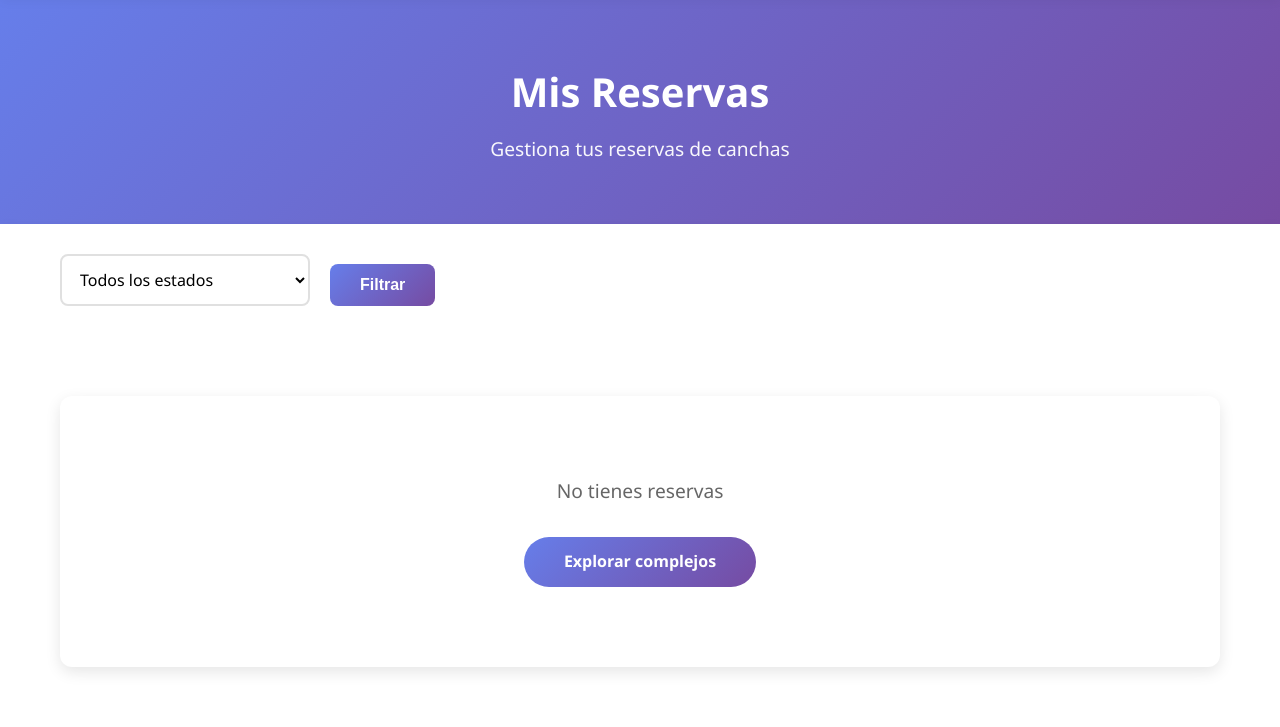
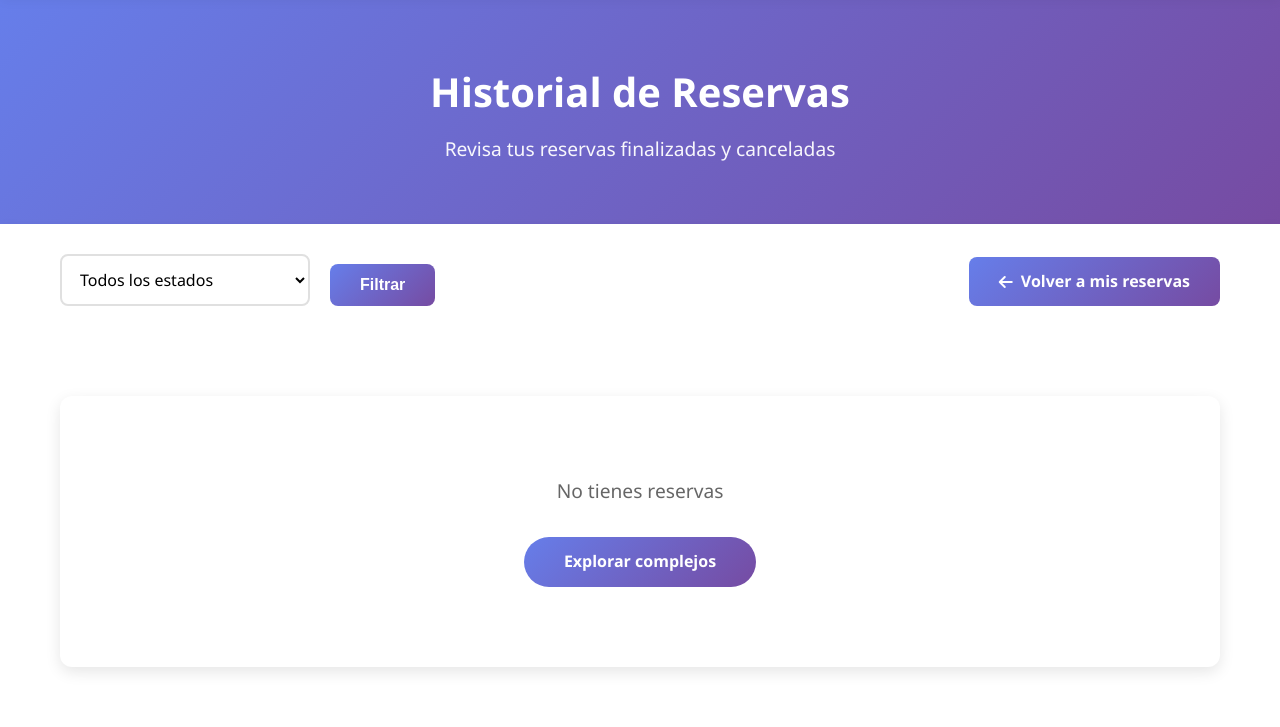
Before and after one commit to GianlucaDamico/ProyectoGS, a Django app: page /mis_reservas/?historial=true in a window 1280 px wide. Shown: the part 99-826 px from the top of the page. Run offline with Django 4.2, Linux system fonts and the light colour scheme; the visitor is signed in with stand-in values (Sample User, id 1); data that the repository does not hold is empty; parts of the project's set-up code (start-up, migrations or seed data) failed here and were passed over.

Commit message:
Añadir funcionalidad para mostrar historial de reservas y mejorar la sección de filtros en 'mis_reservas'

```diff
--- a/core/static/core/mis_reservas.css
+++ b/core/static/core/mis_reservas.css
@@ -268,6 +268,14 @@ details[open] .profile-dropdown {
     box-shadow: 0 2px 10px rgba(0, 0, 0, 0.05);
 }
 
+.filtros-container {
+    display: flex;
+    gap: 20px;
+    align-items: flex-end;
+    flex-wrap: wrap;
+    justify-content: space-between;
+}
+
 .filtros-form {
     display: flex;
     gap: 20px;
@@ -306,6 +314,28 @@ details[open] .profile-dropdown {
 }
 
 .btn-filter:hover {
+    transform: translateY(-2px);
+    box-shadow: 0 6px 20px rgba(102, 126, 234, 0.3);
+}
+
+.btn-history {
+    background: linear-gradient(135deg, #667eea 0%, #764ba2 100%);
+    color: white;
+    border: none;
+    padding: 12px 30px;
+    border-radius: 8px;
+    font-size: 1rem;
+    font-weight: 600;
+    cursor: pointer;
+    transition: transform 0.2s, box-shadow 0.2s;
+    text-decoration: none;
+    display: inline-flex;
+    align-items: center;
+    gap: 8px;
+    white-space: nowrap;
+}
+
+.btn-history:hover {
     transform: translateY(-2px);
     box-shadow: 0 6px 20px rgba(102, 126, 234, 0.3);
 }
--- a/core/templates/core/mis_reservas.html
+++ b/core/templates/core/mis_reservas.html
@@ -78,13 +78,19 @@
 
     <section class="reservas-header">
         <div class="container">
+            {% if mostrar_historial %}
+                <h1>Historial de Reservas</h1>
+                <p>Revisa tus reservas finalizadas y canceladas</p>
+            {% else %}
                 <h1>Mis Reservas</h1>
                 <p>Gestiona tus reservas de canchas</p>
+            {% endif %}
         </div>
     </section>
 
     <section class="filtros-section">
         <div class="container">
+            <div class="filtros-container">
                 <form method="GET" class="filtros-form">
                     <select name="estado" class="filter-select">
                         <option value="">Todos los estados</option>
@@ -96,6 +102,17 @@
                     </select>
                     <button type="submit" class="btn-filter">Filtrar</button>
                 </form>
+
+                {% if mostrar_historial %}
+                    <a href="{% url 'core:mis_reservas' %}" class="btn-history">
+                        <i class="fas fa-arrow-left"></i> Volver a mis reservas
+                    </a>
+                {% else %}
+                    <a href="{% url 'core:mis_reservas' %}?historial=true" class="btn-history">
+                        <i class="fas fa-history"></i> Ver historial
+                    </a>
+                {% endif %}
+            </div>
         </div>
     </section>
 
--- a/core/views.py
+++ b/core/views.py
@@ -177,23 +177,56 @@ def mis_reservas(request):
             reserva.status = Booking.Status.FINISHED
             reserva.save()
 
-    # Re-consulta con ordenamiento específico, filtrando solo reservas confirmadas o pendientes de pago
-    reservas = Booking.objects.filter(
-        user=request.user,
-        status__in=[Booking.Status.CONFIRMED, Booking.Status.PENDING_PAYMENT, Booking.Status.IN_PROGRESS]
-    ).select_related(
-        'court', 'court__complex'
-    ).annotate(
-        status_order=Case(
-            When(status=Booking.Status.IN_PROGRESS, then=Value(1)),
-            When(status=Booking.Status.PENDING_PAYMENT, then=Value(2)),
-            When(status=Booking.Status.CONFIRMED, then=Value(3)),
-            When(status=Booking.Status.FINISHED, then=Value(4)),
-            When(status=Booking.Status.CANCELLED, then=Value(5)),
-            default=Value(6),
-            output_field=IntegerField(),
-        )
-    ).order_by('status_order', '-start')
+    # Verificar si se solicita ver el historial
+    mostrar_historial = request.GET.get('historial', 'false').lower() == 'true'
+
+    # Re-consulta con ordenamiento específico
+    if mostrar_historial:
+        # Mostrar solo reservas finalizadas y canceladas
+        reservas = Booking.objects.filter(
+            user=request.user,
+            status__in=[Booking.Status.FINISHED, Booking.Status.CANCELLED]
+        ).select_related(
+            'court', 'court__complex'
+        ).annotate(
+            status_order=Case(
+                When(status=Booking.Status.FINISHED, then=Value(1)),
+                When(status=Booking.Status.CANCELLED, then=Value(2)),
+                default=Value(3),
+                output_field=IntegerField(),
+            )
+        ).order_by('status_order', '-start')
+
+        # Para el historial, mostrar todos los estados (FINISHED y CANCELLED)
+        allowed_statuses = [
+            Booking.Status.FINISHED,
+            Booking.Status.CANCELLED,
+        ]
+    else:
+        # Mostrar solo reservas confirmadas, pendientes de pago e en curso
+        reservas = Booking.objects.filter(
+            user=request.user,
+            status__in=[Booking.Status.CONFIRMED, Booking.Status.PENDING_PAYMENT, Booking.Status.IN_PROGRESS]
+        ).select_related(
+            'court', 'court__complex'
+        ).annotate(
+            status_order=Case(
+                When(status=Booking.Status.IN_PROGRESS, then=Value(1)),
+                When(status=Booking.Status.PENDING_PAYMENT, then=Value(2)),
+                When(status=Booking.Status.CONFIRMED, then=Value(3)),
+                When(status=Booking.Status.FINISHED, then=Value(4)),
+                When(status=Booking.Status.CANCELLED, then=Value(5)),
+                default=Value(6),
+                output_field=IntegerField(),
+            )
+        ).order_by('status_order', '-start')
+
+        # Para la vista normal, solo mostrar estados activos
+        allowed_statuses = [
+            Booking.Status.PENDING_PAYMENT,
+            Booking.Status.CONFIRMED,
+            Booking.Status.IN_PROGRESS,
+        ]
 
     estado_filtro = request.GET.get('estado', '')
     if estado_filtro:
@@ -213,11 +246,6 @@ def mis_reservas(request):
     )
 
     # Filtrar status_choices para solo mostrar los estados permitidos
-    allowed_statuses = [
-        Booking.Status.PENDING_PAYMENT,
-        Booking.Status.CONFIRMED,
-        Booking.Status.IN_PROGRESS,
-    ]
     status_choices = [
         (status, label)
         for status, label in Booking.Status.choices
@@ -228,7 +256,8 @@ def mis_reservas(request):
         'reservas': reservas,
         'estado_filtro': estado_filtro,
         'status_choices': status_choices,
-        'resenas_pendientes': resenas_pendientes, # ← Pasado al contexto
+        'resenas_pendientes': resenas_pendientes,
+        'mostrar_historial': mostrar_historial,
     }
 
     return render(request, 'core/mis_reservas.html', context)
```
Lines whose indentation alone changed are shown as unchanged.
